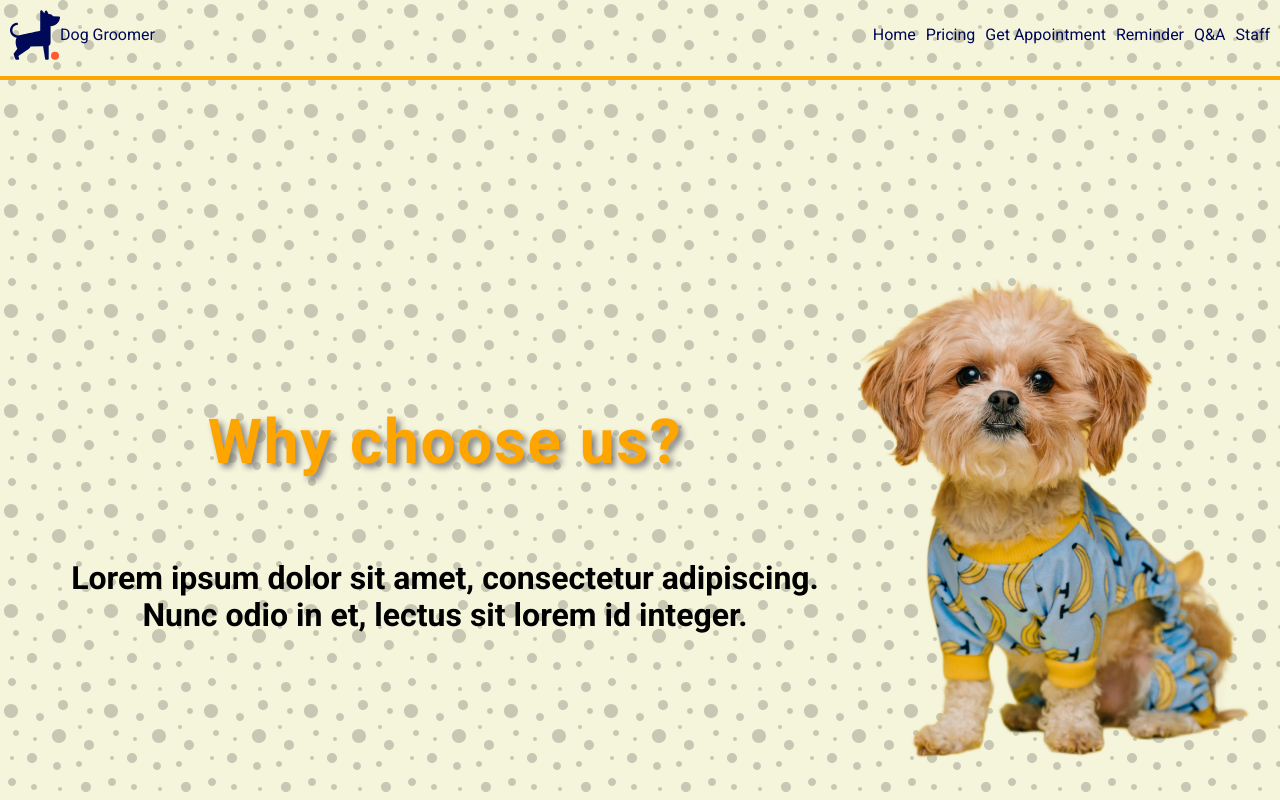
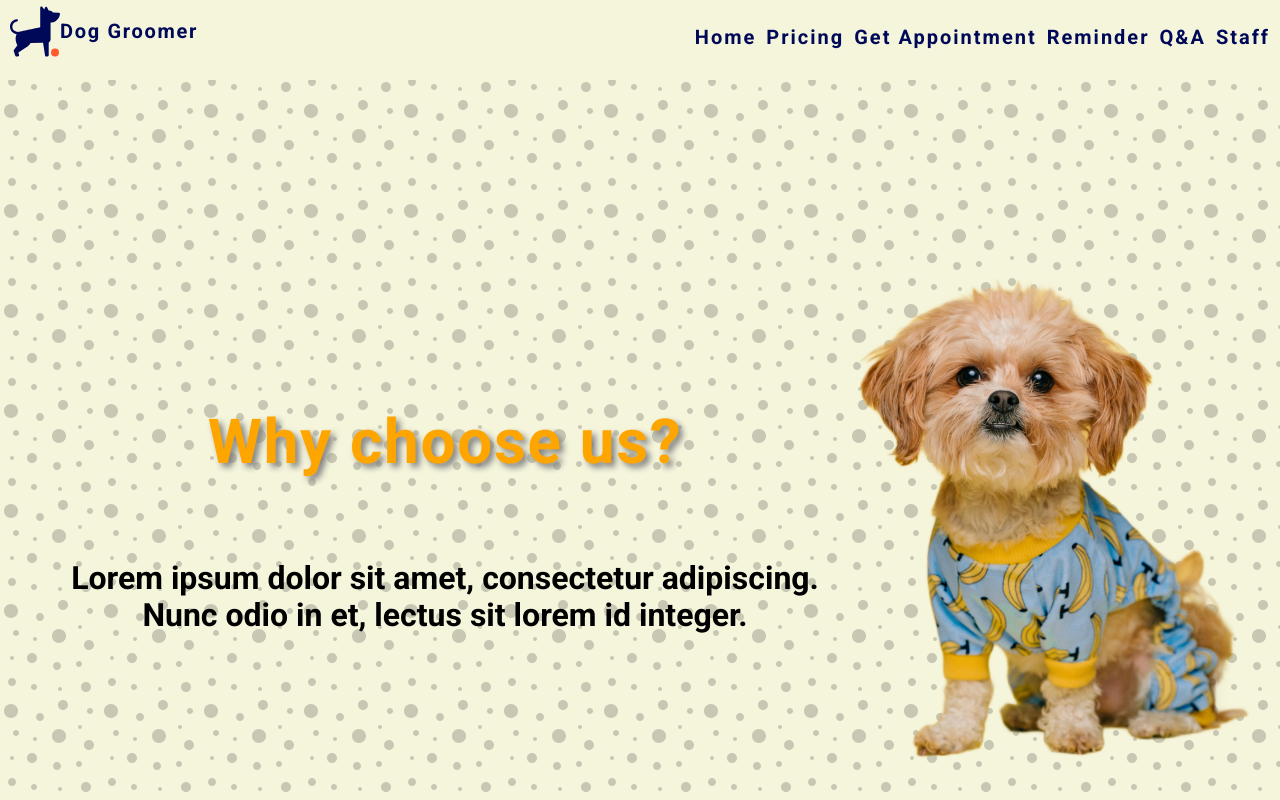
Before and after one commit to maxnatalia/dog-groomer, a React (Create React App) app: page / in a window 1280 px wide. Shown: the top 800 px of the page. Built offline with nearby package versions, Linux system fonts and the light colour scheme.

Commit message:
improved styles for Navigation

```diff
--- a/src/common/Navigation/styled.js
+++ b/src/common/Navigation/styled.js
@@ -3,26 +3,33 @@ import styled from "styled-components";
 import { FaBars, FaTimes } from "react-icons/fa";
 
 export const Nav = styled.nav`
-    background-color: ${({ colorNav }) => colorNav ? "orange" : "transparent"};
+    background-color: ${({ colorNav }) => colorNav ? "orange" : "beige"};
     position: absolute;
     top: 0;
     width: 100%;
     height: 80px;
     position: fixed;
-    border-bottom: 4px solid orange;
+    z-index: 100;
 `;
 
 export const Container = styled.div`
     display: flex;
-    justify-content: space-between;
+    justify-content: flex-end;
+    align-items: center;
+
 `;
 
 export const LogoWrapper = styled(Link)`
     display: flex;
-    padding: 10px;
+    padding-left: 10px;
     text-decoration: none;
     position: absolute;
+    left: 0;
+    top:0;
     color: #000958;
+    font-weight: 600;
+    font-size: 20px;
+    letter-spacing: 1.7px;
 `;
 
 export const Logo = styled.img`
@@ -32,6 +39,7 @@ export const Logo = styled.img`
 export const NaVMenu = styled.ul`
     list-style: none;
     display: flex;
+    align-items: center;
     gap: 10px;
     padding: 10px;
 
@@ -42,7 +50,7 @@ export const NaVMenu = styled.ul`
         margin-top: 0;
         width: 100%;
         height: 80vh;
-        display: grid;
+        display: ${({ show }) => show ? "grid" : "none"};
         grid-template-columns: 1fr;
         justify-content: center;
         align-items: center;
@@ -57,6 +65,9 @@ export const NavItem = styled.li`
 
 export const NavLinks = styled(NavLink)`
     color: #000958;
+    font-weight: 600;
+    font-size: 20px;
+    letter-spacing: 2px;
     text-decoration: none;
 
     &:hover {
```
